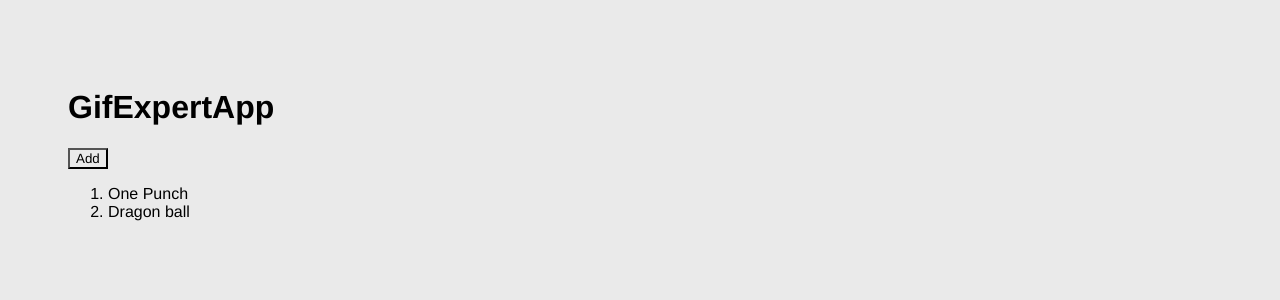
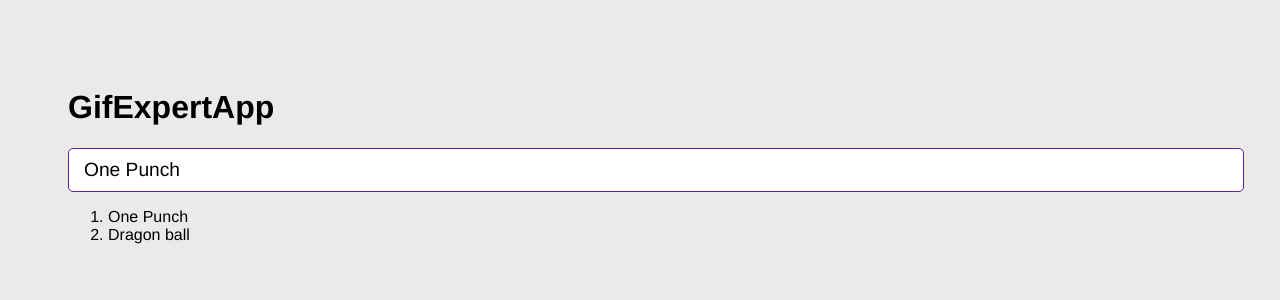
Before and after one commit to hakkrot/GifExpertApp, a React (Vite) app: page / in a window 1280 px wide. Shown: the top 300 px of the page. Built offline with nearby package versions, Linux system fonts and the light colour scheme.

Commit message:
Comunicacion entre componentes.

```diff
--- a/src/GifExpertApp.jsx
+++ b/src/GifExpertApp.jsx
@@ -1,5 +1,6 @@
 
 import React, {useState} from 'react'
+import {AddCategory} from "./components/AddCategory";
 
 export const GifExpertApp = () => {
 
@@ -12,7 +13,7 @@ export const GifExpertApp = () => {
     return(
         <>
             <h1>GifExpertApp</h1>
-            <button onClick={onAddCategory}>Add</button>
+            <AddCategory setCategories={ setCategories } />
             <ol>
                 { categories.map( category =>  <li key={category}>{category}</li>) }
             </ol>
--- a/src/components/AddCategory.jsx
+++ b/src/components/AddCategory.jsx
@@ -1,6 +1,6 @@
 import {useState} from "react";
 
-export const AddCategory = () => {
+export const AddCategory = ({ setCategories }) => {
 
     const [ inputValue, setInputValue ] = useState('One Punch');
 
@@ -9,7 +9,8 @@ export const AddCategory = () => {
     }
     const OnSubmit = (event) => {
         event.preventDefault()
-        console.log(inputValue)
+        setCategories( cate => [inputValue, ...cate])
+        setInputValue('')
     }
 
     return(
```
